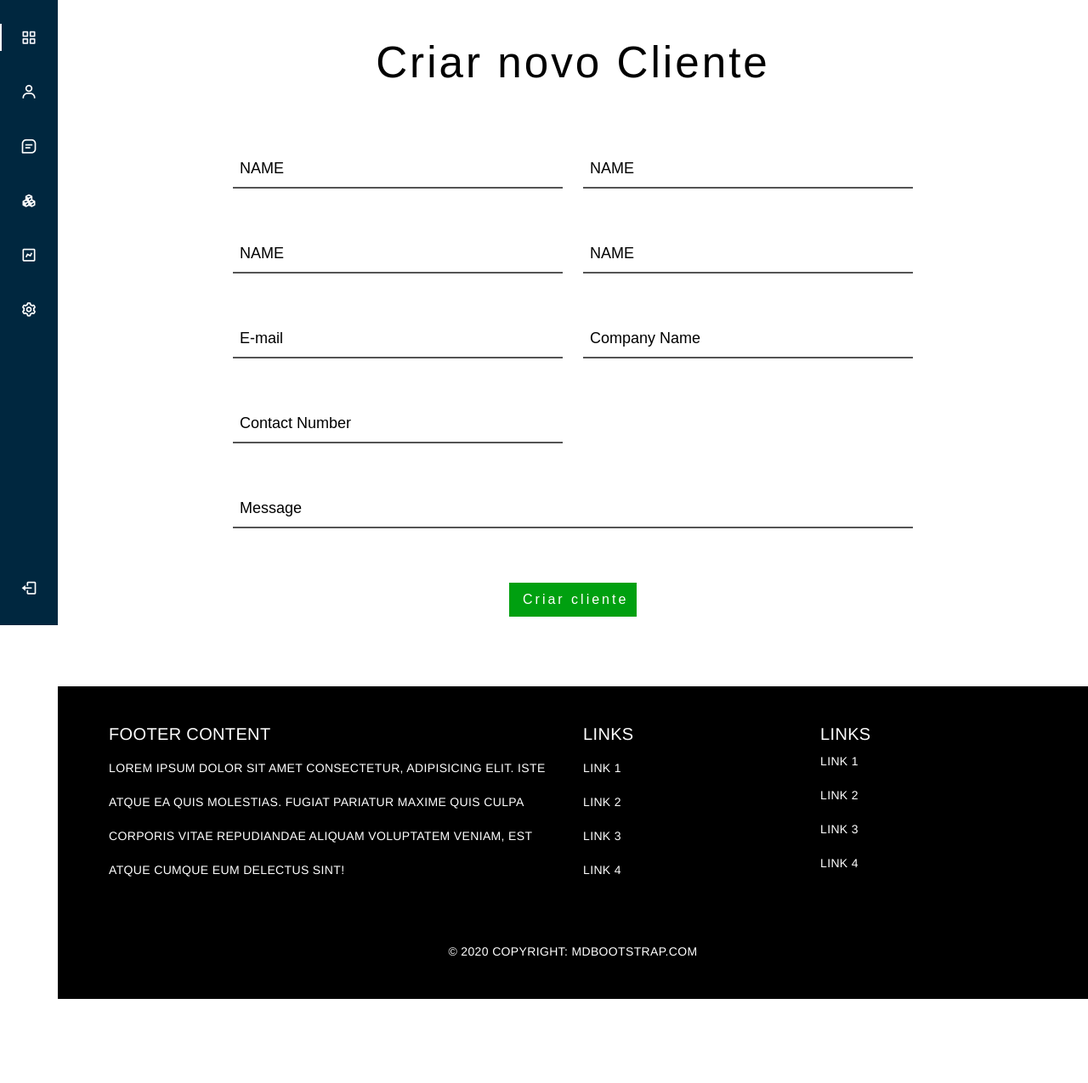
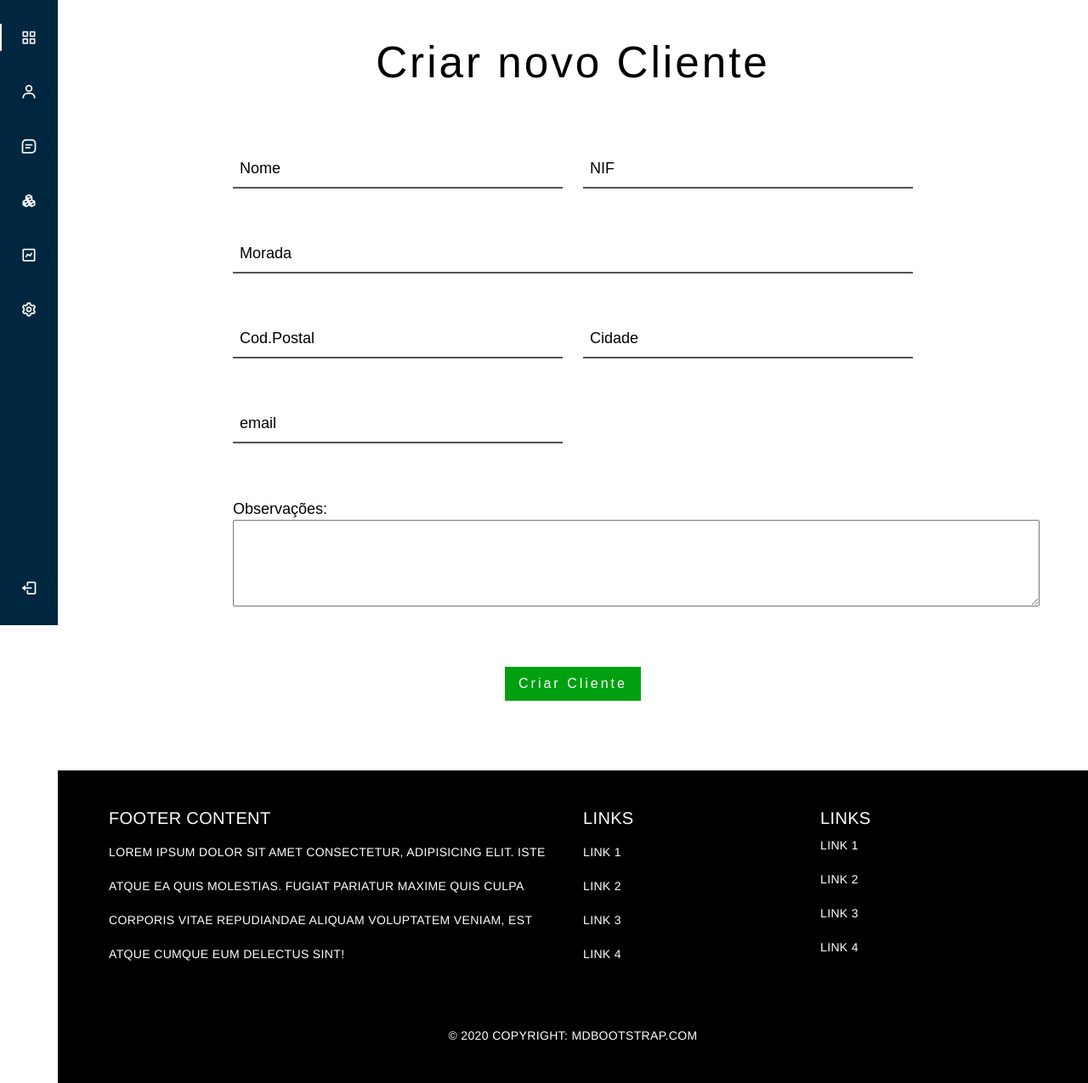
Before and after one commit to HugoPT/ByteBridges, a Django app: page /clientsCreate in a window 1280 px wide. Shown: the part 64-1339 px from the top of the page at 85% size. Before the commit the page ends 1240 px from the top, so only its background shows below. Run offline with Django 4.2, Linux system fonts and the light colour scheme; some libraries are stand-ins or nearby versions.

Commit message:
andre - create clients + other stuff

```diff
--- a/ByteBridges/ByteBridges/static/css/form.css
+++ b/ByteBridges/ByteBridges/static/css/form.css
@@ -16,6 +16,17 @@
 .contact-form .form-field {
   position: relative;
   margin: 32px 0;
+}
+.areaLabel {
+  position: relative;
+  font-size: 18px;
+  line-height: 26px;
+  font-weight: 400;
+  color: #000000;
+  cursor: text;
+  transition: -webkit-transform 0.2s ease-in-out;
+  transition: transform 0.2s ease-in-out;
+  transition: transform 0.2s ease-in-out, -webkit-transform 0.2s ease-in-out;
 }
 .contact-form .input-text {
   display: block;
@@ -62,3 +73,17 @@
 .submitBtn {
   text-align: center;
 }
+.submit-btn {
+  margin: 0 auto;
+  display: block;
+  width: fit-content !important;
+}
+.areatext {
+  width: 100%;
+  height: 200px;
+  border-width: 0 0 2px 0;
+  border-color: #000000;
+  font-size: 18px;
+  line-height: 26px;
+  font-weight: 400;
+}
--- /dev/null
+++ b/ByteBridges/ByteBridges/static/css/tables.css
@@ -0,0 +1,7 @@
+.listContainer {
+  width: 100%;
+  height: 100%;
+  overflow: auto;
+  padding: 20px;
+  margin: 0px;
+}
--- a/ByteBridges/ByteBridges/templates/clientsCreate.html
+++ b/ByteBridges/ByteBridges/templates/clientsCreate.html
@@ -1,47 +1,80 @@
-{% extends 'forms.html' %}
-
-
-{% block formContent %}
-{% block formTitle %}
+{% extends 'forms.html' %} {% block formContent %} {% block formTitle %}
 <h1 class="title">Criar novo Cliente</h1>
 {% endblock %}
 
 <form class="contact-form row" action="{% url 'clientsCreate' %}" method="post">
   {% csrf_token %}
   <div class="form-field col-lg-6">
-        <input id="name" class="input-text js-input" type="text" />
-        <label class="label" for="name">NAME</label>
+    <input
+      id="name"
+      name="name"
+      class="input-text js-input"
+      type="text"
+      required
+    />
+    <label class="label" for="name">Nome</label>
   </div>
   <div class="form-field col-lg-6">
-        <input id="name" class="input-text js-input" type="text" />
-        <label class="label" for="name">NAME</label>
+    <input
+      id="nif"
+      name="nif"
+      class="input-text js-input"
+      type="text"
+      required
+    />
+    <label class="label" for="nif">NIF</label>
   </div>
+
+  <div class="form-field col-lg-12">
+    <input
+      id="address"
+      name="address"
+      class="input-text js-input"
+      type="text"
+      required
+    />
+    <label class="label" for="address">Morada</label>
+  </div>
+
   <div class="form-field col-lg-6">
-        <input id="name" class="input-text js-input" type="text" />
-        <label class="label" for="name">NAME</label>
+    <input
+      id="zipcode"
+      name="zipcode"
+      class="input-text js-input"
+      type="text"
+      required
+    />
+    <label class="label" for="zipcode">Cod.Postal</label>
   </div>
+
   <div class="form-field col-lg-6">
-        <input id="name" class="input-text js-input" type="text" />
-        <label class="label" for="name">NAME</label>
+    <input
+      id="city"
+      name="city"
+      class="input-text js-input"
+      type="text"
+      required
+    />
+    <label class="label" for="city">Cidade</label>
   </div>
+  <br />
   <div class="form-field col-lg-6">
-        <input id="email" class="input-text js-input" type="email" />
-        <label class="label" for="email">E-mail</label>
-    </div>
-    <div class="form-field col-lg-6">
-        <input id="company" class="input-text js-input" type="text" />
-        <label class="label" for="company">Company Name</label>
-    </div>
-    <div class="form-field col-lg-6">
-        <input id="phone" class="input-text js-input" type="text" />
-        <label class="label" for="phone">Contact Number</label>
+    <input
+      id="email"
+      name="email"
+      class="input-text js-input"
+      type="email"
+      required
+    />
+    <label class="label" for="phone">email</label>
   </div>
   <div class="form-field col-lg-12">
-        <input id="message" class="input-text js-input" type="text" />
-        <label class="label" for="message">Message</label>
+    <label class="areaLabel" for="obs">Observações:</label>
+    <textarea id="obs" name="obs" rows="4" cols="100" required></textarea><br />
   </div>
+
   <div class="form-field col-lg-12 submitBtn">
-        <input class="submit-btn" type="submit" value="Criar cliente"/>
+    <input class="submit-btn" type="submit" value="Criar Cliente" />
   </div>
 </form>
 {% endblock %}
--- a/ByteBridges/ByteBridges/templates/forms.html
+++ b/ByteBridges/ByteBridges/templates/forms.html
@@ -1,13 +1,8 @@
-{% extends 'base_template.html' %}
-{%block extra_css%} {% load static %}
-<link rel="stylesheet" type="text/css" href="{% static 'css/form.css' %}"/>
-{%endblock%}
-
-
-{% block content %}
+{% extends 'base_template.html' %} {%block extra_css%} {% load static %}
+<link rel="stylesheet" type="text/css" href="{% static 'css/form.css' %}" />
+<link rel="stylesheet" type="text/css" href="{% static 'css/tables.css' %}" />
+{%endblock%} {% block content %}
 <div class="form">
-    <section class="formSection">
-             {% block formContent %} {% endblock %}
-    </section>
+  <section class="formSection">{% block formContent %} {% endblock %}</section>
 </div>
 {% endblock %}
--- a/ByteBridges/ByteBridges/views.py
+++ b/ByteBridges/ByteBridges/views.py
@@ -1,5 +1,6 @@
 from django.shortcuts import render, redirect
 from .models import Supplier
+from .models import Client
 from django.db import connections
 
 
@@ -14,39 +15,41 @@ def loginForm(request):
 def IndexPage(request):
     return render(request, template_name='dashboard.html')
 
-
-# def dashboard(request):
-#   return render(request, template_name='dashboard.html')
-
-
 # Clients
 def clientsList(request):
-    # return redirect('dashboard')
-    return render(request, template_name='clientsList.html')
-
+    with connections['admin'].cursor() as cursor:
+        # Call the stored procedure using the CALL statement
+        cursor.execute("select  * from view_clients_list", [])
+        # If the stored procedure returns results, you can fetch them
+        result = cursor.fetchall()
+        print(result)
+        clients = [Client(*row) for row in result]
+        return render(request,'clientsList.html',{'clients':clients})
 
 def clientsCreate(request):
     if request.method == 'POST':
         name = request.POST.get('name')
+        individual = True
         nif = request.POST.get('nif')
         address = request.POST.get('address')
         zipcode = request.POST.get('zipcode')
         city = request.POST.get('city')
-        phone = request.POST.get('phone')
+        email = request.POST.get('email')
         obs = request.POST.get('obs')
+
+        print(
+            f"Inserted client {name} {nif} {address} {zipcode} {email} {city} {obs}")
+
         with connections['admin'].cursor() as cursor:
             # Call the stored procedure using the CALL statement
-            cursor.execute("CALL sp_suppliers_create(%s,%s,%s,%s,%s,%s,%s,%s,)",
-                           [name, nif, address, zipcode, city, phone, obs])
-            # If the stored procedure returns results, you can fetch them
-            result = cursor.fetchall()
-            print(result)
-        print(
-            f"Inserted client " + name + " " + nif + " " + address + " " + zipcode + " " + city + " " + phone + " " + obs)
-        # return render(request, 'your_template.html', {'result': result})
+            cursor.execute("CALL sp_clients_create(%s,%s,%s,%s,%s,%s,%s,%s)",
+                           [email,individual,zipcode,address,nif,name,obs,city])
+
         return redirect('dashboard')
+
     # return the form
     return render(request, template_name='clientsCreate.html')
+
 
 
 # Suppliers
```
Also changed, not shown: ByteBridges/ByteBridges/models.py (+16 -0 lines), ByteBridges/ByteBridges/templates/clientsList.html (+54 -1 lines), ByteBridges/ByteBridges/templates/suppliersList.html (+14 -20 lines). Lines whose indentation alone changed are shown as unchanged.
